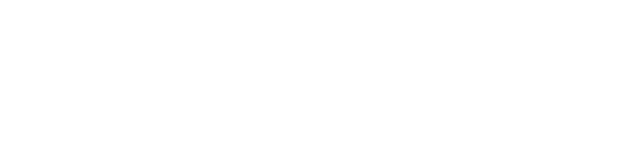
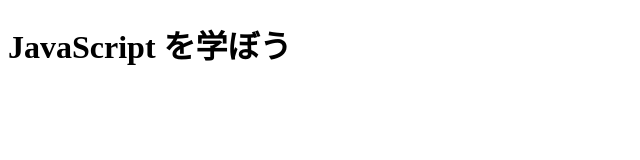
Before and after one commit to bleutruth/NNN, a plain HTML site: page my-first-javascript.html in a window 1280 px wide. Shown: the whole page, without its empty margins (0-640 px from the left). Drawn offline with Linux system fonts and the light colour scheme.

Commit message:
document.writeを試した

```diff
--- a/my-first-javascript.html
+++ b/my-first-javascript.html
@@ -7,6 +7,8 @@
 	<title>はじめての JavaScript</title>
 </head>
 <body>
-
+	<script>
+		document.write('<h1>JavaScript を学ぼう</h1>');
+	</script>
 </body>
 </html>
```
